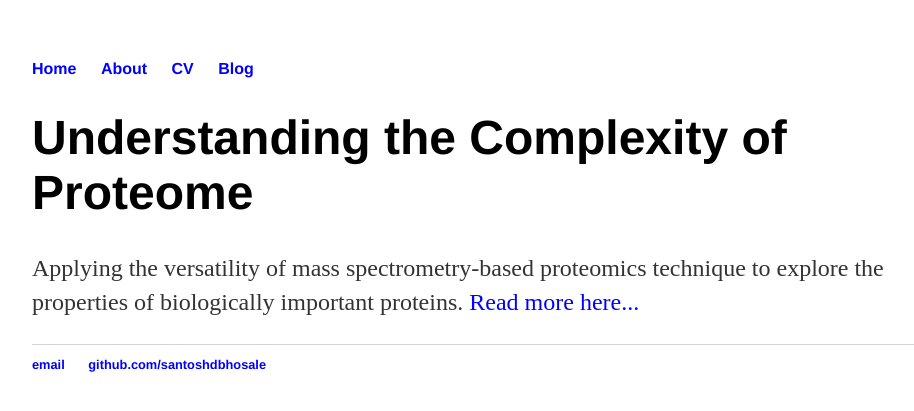
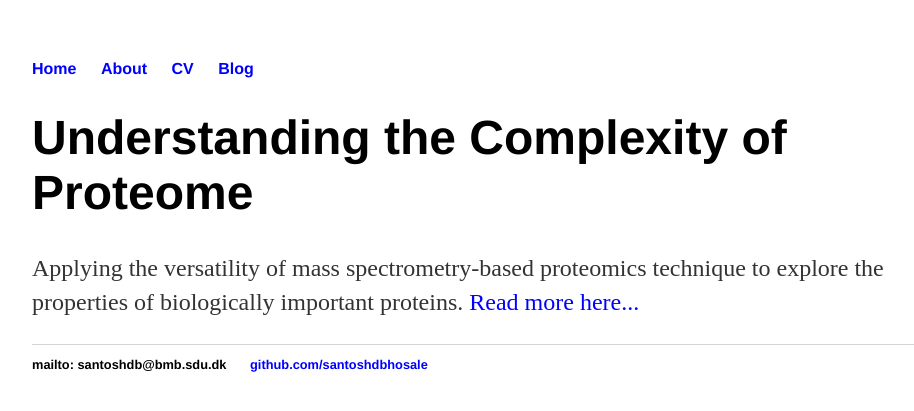
Before and after one commit to santoshdbhosale/santoshdbhosale.github.io, a Jekyll site: the page built from index.html, in a window 1280 px wide. Shown: the top 411 px of the page, without its empty margins (160-1074 px from the left). Built offline with Jekyll 4.4.1, drawn with Linux system fonts in a browser that asks for light colours.

Commit message:
Update default.html

```diff
--- a/_layouts/default.html
+++ b/_layouts/default.html
@@ -21,7 +21,7 @@
 			</div><!-- /.container -->
 			<footer>
 	    		<ul>
-	        		<li><a href="mailto:santoshb@bmb.sdu.dk">email</a></li>
+	        		<li>mailto: santoshdb@bmb.sdu.dk</li>
 	        		<li><a href="https://github.com/santoshdbhosale">github.com/santoshdbhosale</a></li>
 				</ul>
 			</footer>
```
